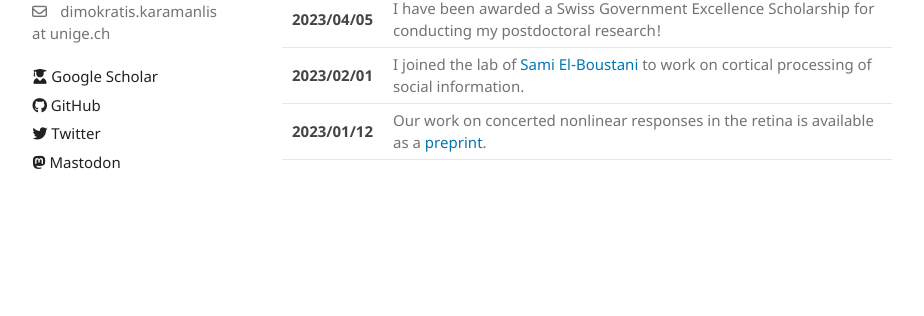
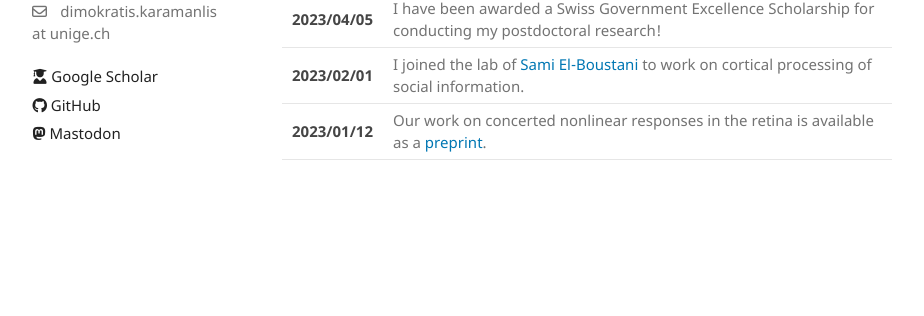
Before and after one commit to dimokaramanlis/dimokaramanlis.github.io, a Jekyll site: the page built from index.md, in a window 1280 px wide. Shown: the part 337-653 px from the top of the page, without its empty margins (178-1102 px from the left). Built offline with Jekyll 4.4.1, drawn with Linux system fonts in a browser that asks for light colours; the repository's description, which GitHub fills in, is left out.

Commit message:
updated gems

```diff
--- a/_config.yml
+++ b/_config.yml
@@ -17,9 +17,6 @@ sidebar:
   - name: GitHub
     icon: fa-brands fa-github
     link: https://github.com/dimokaramanlis
-  - name: Twitter
-    icon: fa-brands fa-twitter
-    link: https://twitter.com/dimoskaram
   - name: Mastodon
     icon: fa-brands fa-mastodon
     link: https://qoto.org/@dimokaramanlis
```
Also changed, not shown: Gemfile.lock.
